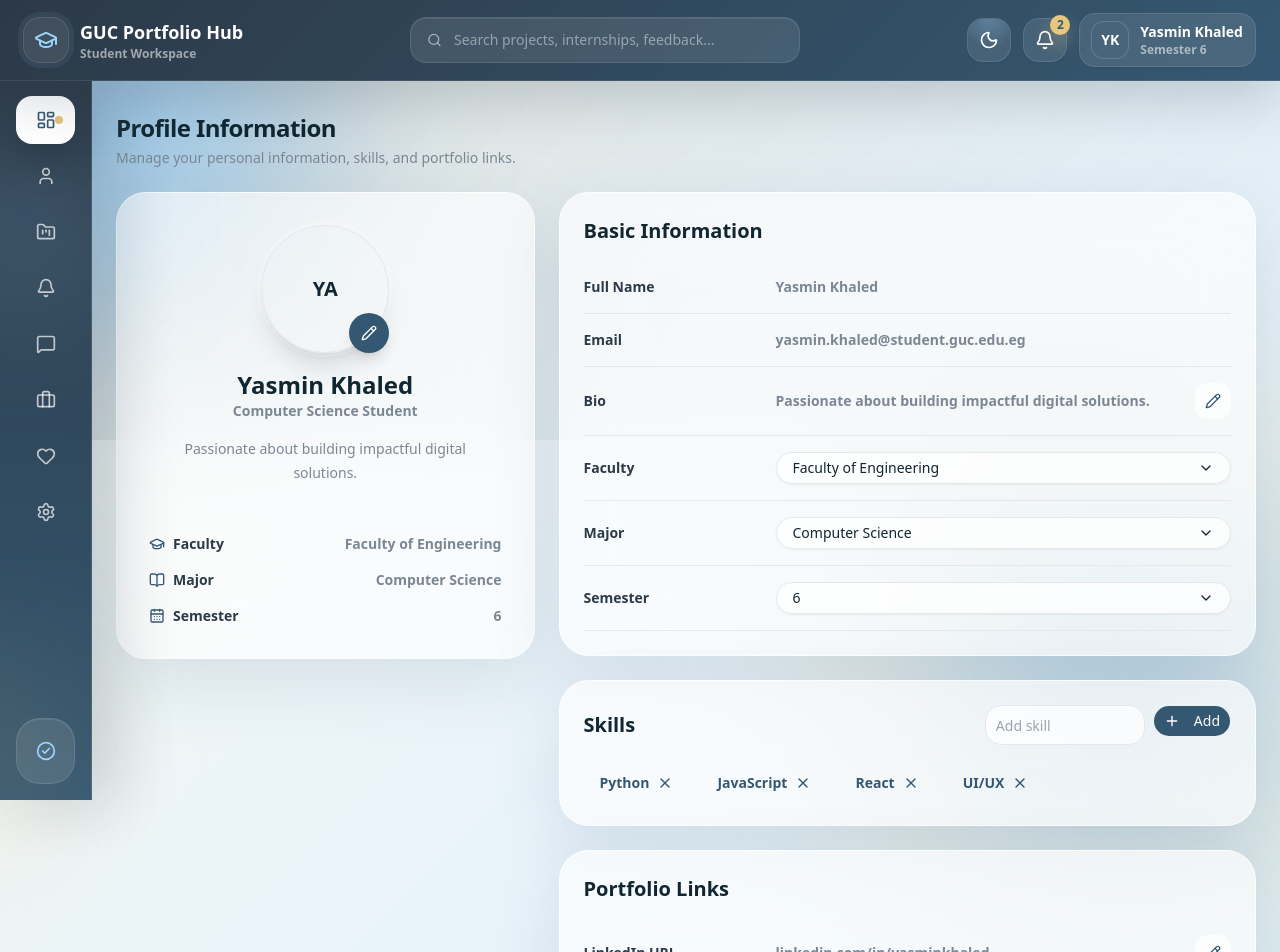
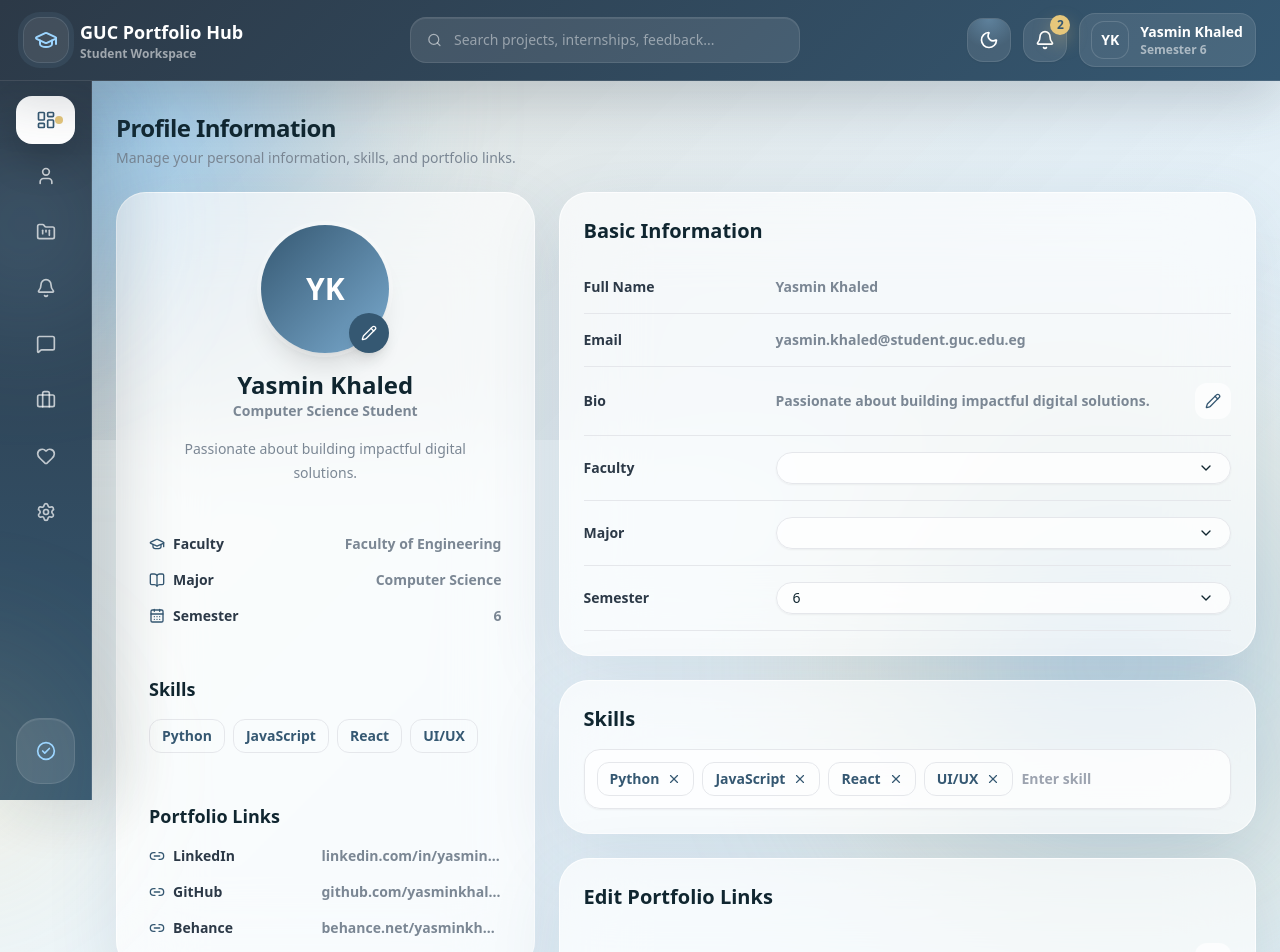
Before and after one commit to xxjessiexx/GUC-Portfolio-Hub, a React (Vite) app in the folder MS2/: page /edit-profile in a window 1280 px wide. Shown: the top 952 px of the page. Built offline with nearby package versions, Linux system fonts and the light colour scheme.

Commit message:
Fix student profile page UI,improve skills styling, fix deactivate logic

```diff
--- a/MS2/src/components/profile/EditableProfileField.jsx
+++ b/MS2/src/components/profile/EditableProfileField.jsx
@@ -4,7 +4,7 @@ import { Input } from "@/components/ui/input";
 
 export default function EditableProfileField({ label, value, onSave }) {
   const [isEditing, setIsEditing] = useState(false);
-  const [draftValue, setDraftValue] = useState(value);
+  const [draftValue, setDraftValue] = useState(value || "");
 
   const handleSave = () => {
     onSave(draftValue);
@@ -12,7 +12,7 @@ export default function EditableProfileField({ label, value, onSave }) {
   };
 
   const handleCancel = () => {
-    setDraftValue(value);
+    setDraftValue(value || "");
     setIsEditing(false);
   };
 
@@ -28,7 +28,7 @@ export default function EditableProfileField({ label, value, onSave }) {
         />
       ) : (
         <p className="text-sm font-semibold text-[color:var(--muted)]">
-          {value}
+          {value || "Not added"}
         </p>
       )}
 
--- a/MS2/src/components/profile/ProfilePhotoUploader.jsx
+++ b/MS2/src/components/profile/ProfilePhotoUploader.jsx
@@ -4,6 +4,13 @@ import { Pencil } from "lucide-react";
 
 export default function ProfilePhotoUploader({ image, setImage, name }) {
   const fileInputRef = useRef();
+
+  const initials = name
+    ?.split(" ")
+    .map((part) => part[0])
+    .join("")
+    .slice(0, 2)
+    .toUpperCase();
 
   const handleUpload = (event) => {
     const file = event.target.files[0];
@@ -18,20 +25,20 @@ export default function ProfilePhotoUploader({ image, setImage, name }) {
       <div className="relative">
         <Avatar className="h-32 w-32 ring-4 ring-white/20 shadow-xl">
           <AvatarImage src={image} />
-          <AvatarFallback className="text-xl font-black">
-            {name?.slice(0, 2).toUpperCase()}
+
+          <AvatarFallback className="bg-[linear-gradient(135deg,var(--primary),var(--secondary))] text-3xl font-black text-white">
+            {initials}
           </AvatarFallback>
         </Avatar>
 
-        {/* EDIT BUTTON */}
         <button
+          type="button"
           onClick={() => fileInputRef.current.click()}
           className="absolute bottom-0 right-0 grid h-10 w-10 place-items-center rounded-full bg-[color:var(--primary)] text-white shadow-lg transition hover:scale-105"
         >
           <Pencil className="h-4 w-4" />
         </button>
 
-        {/* HIDDEN INPUT */}
         <input
           type="file"
           ref={fileInputRef}
--- a/MS2/src/components/profile/SkillsEditor.jsx
+++ b/MS2/src/components/profile/SkillsEditor.jsx
@@ -1,64 +1,59 @@
 import { useState } from "react";
-import { Plus, X } from "lucide-react";
-import { Button } from "@/components/ui/button";
-import { Input } from "@/components/ui/input";
+import { X } from "lucide-react";
 
-export default function SkillsEditor({ skills, onChange }) {
-  const [newSkill, setNewSkill] = useState("");
+export default function SkillsEditor({ skills = [], onChange }) {
+  const [input, setInput] = useState("");
 
   const addSkill = () => {
-    const cleanSkill = newSkill.trim();
-    if (!cleanSkill) return;
+    const trimmed = input.trim();
+    if (!trimmed || skills.includes(trimmed)) return;
 
-    onChange([...skills, cleanSkill]);
-    setNewSkill("");
+    onChange([...skills, trimmed]);
+    setInput("");
   };
 
   const removeSkill = (skillToRemove) => {
     onChange(skills.filter((skill) => skill !== skillToRemove));
   };
 
+  const handleKeyDown = (event) => {
+    if (event.key === "Enter") {
+      event.preventDefault();
+      addSkill();
+    }
+  };
+
   return (
     <div>
-      <div className="mb-5 flex items-center justify-between gap-4">
-        <h3 className="text-xl font-black text-[color:var(--ink)]">Skills</h3>
+      <h3 className="mb-4 text-xl font-black text-[color:var(--ink)]">
+        Skills
+      </h3>
 
-        <div className="flex gap-2">
-          <Input
-            value={newSkill}
-            onChange={(e) => setNewSkill(e.target.value)}
-            placeholder="Add skill"
-            className="h-10 w-40 rounded-2xl bg-white/70"
-          />
-
-          <Button
-            type="button"
-            onClick={addSkill}
-            className="rounded-2xl bg-[color:var(--primary)] text-white"
-          >
-            <Plus className="mr-2 h-4 w-4" />
-            Add
-          </Button>
-        </div>
-      </div>
-
-      <div className="flex flex-wrap gap-3">
+      <div className="flex flex-wrap items-center gap-2 rounded-2xl border border-[color:var(--primary)]/15 bg-white/75 px-3 py-3 shadow-sm">
         {skills.map((skill) => (
           <span
             key={skill}
-            className="inline-flex items-center gap-2 rounded-2xl bg-[color:var(--accent)]/25 px-4 py-2 text-sm font-bold text-[color:var(--primary)]"
+            className="inline-flex items-center gap-2 rounded-xl border border-[color:var(--primary)]/20 bg-[color:var(--primary)]/10 px-3 py-1.5 text-sm font-bold text-[color:var(--primary)]"
           >
             {skill}
 
             <button
               type="button"
               onClick={() => removeSkill(skill)}
-              className="text-[color:var(--primary)]/70 hover:text-red-500"
+              className="text-[color:var(--primary)]/70 transition hover:text-red-500"
             >
-              <X className="h-4 w-4" />
+              <X className="h-3.5 w-3.5" />
             </button>
           </span>
         ))}
+
+        <input
+          value={input}
+          onChange={(event) => setInput(event.target.value)}
+          onKeyDown={handleKeyDown}
+          placeholder="Enter skill"
+          className="min-w-[140px] flex-1 bg-transparent text-sm font-semibold text-[color:var(--ink)] outline-none placeholder:text-[color:var(--muted)]/70"
+        />
       </div>
     </div>
   );
--- a/MS2/src/pages/EditProfile.jsx
+++ b/MS2/src/pages/EditProfile.jsx
@@ -11,15 +11,21 @@ import DangerActions from "@/components/profile/DangerActions";
 import { notifications } from "@/data/studentDashboardData";
 import { useUserProfile } from "@/context/UserProfileContext";
 
+import { Link2 } from "lucide-react";
+
 export default function EditProfile() {
   const { profile, updateProfile } = useUserProfile();
 
-  const semesterOptions = Array.from({ length: 10 }, (_, index) =>
-    String(index + 1)
+  const semesterOptions = Array.from({ length: 10 }, (_, i) =>
+    String(i + 1)
   );
 
-  const facultyOptions = ["Faculty of Engineering"];
-  const majorOptions = ["Computer Science"];
+  const facultyOptions = [
+    "Media Engineering and Technology",
+    "Management Technology",
+  ];
+
+  const majorOptions = ["MET", "DMET", "CSEN", "BI", "Mechatronics"];
 
   return (
     <DashboardLayout notifications={notifications}>
@@ -29,23 +35,85 @@ export default function EditProfile() {
           subtitle="Manage your personal information, skills, and portfolio links."
         />
 
-        <div className="grid gap-6 xl:grid-cols-[0.75fr_1.25fr]">
-          <div className="space-y-6">
+        <div className="grid items-start gap-6 lg:grid-cols-[0.75fr_1.25fr]">
+
+          {/* ================= LEFT CARD ================= */}
           <AppCard className="p-8">
             <MiniProfileSummary
               profile={profile}
               updateProfile={updateProfile}
             />
-            </AppCard>
+
+            <div className="my-6 h-px bg-[color:var(--primary)]/10" />
+
+            {/* ===== SKILLS DISPLAY ===== */}
+            <div>
+              <h3 className="mb-4 text-lg font-black text-[color:var(--ink)]">
+                Skills
+              </h3>
+
+              <div className="flex flex-wrap gap-2">
+                {profile.skills?.length > 0 ? (
+                  profile.skills.map((skill) => (
+                    <span
+                      key={skill}
+                      className="rounded-xl border border-[color:var(--primary)]/20 bg-[color:var(--primary)]/10 px-3 py-1.5 text-sm font-bold text-[color:var(--primary)]"
+                    >
+                      {skill}
+                    </span>
+                  ))
+                ) : (
+                  <p className="text-sm font-semibold text-[color:var(--muted)]">
+                    No skills added yet.
+                  </p>
+                )}
+              </div>
             </div>
 
+            <div className="my-6 h-px bg-[color:var(--primary)]/10" />
+
+            {/* ===== LINKS DISPLAY ===== */}
+            <div>
+              <h3 className="mb-4 text-lg font-black text-[color:var(--ink)]">
+                Portfolio Links
+              </h3>
+
+              <div className="space-y-4">
+                {[
+                  ["LinkedIn", profile.links?.linkedin],
+                  ["GitHub", profile.links?.github],
+                  ["Behance", profile.links?.behance],
+                ].map(([label, value]) => (
+                  <div
+                    key={label}
+                    className="flex items-start justify-between gap-4"
+                  >
+                    <div className="flex items-center gap-2">
+                      <Link2 className="h-4 w-4 text-[color:var(--primary)]" />
+                      <p className="text-sm font-black text-[color:var(--dark)]">
+                        {label}
+                      </p>
+                    </div>
+
+                    <p className="max-w-[180px] truncate text-right text-sm font-semibold text-[color:var(--muted)]">
+                      {value || "Not added"}
+                    </p>
+                  </div>
+                ))}
+              </div>
+            </div>
+          </AppCard>
+
+          {/* ================= RIGHT CARD ================= */}
           <div className="space-y-6">
+
+            {/* ===== BASIC INFO ===== */}
             <AppCard className="p-6">
               <h3 className="mb-4 text-xl font-black text-[color:var(--ink)]">
                 Basic Information
               </h3>
 
-              {/* READ-ONLY FIELD */}
+              {/* Name (NON-EDITABLE) */}
               <div className="grid gap-3 border-b border-[color:var(--primary)]/10 py-4 md:grid-cols-[180px_1fr] md:items-center">
                 <p className="text-sm font-black text-[color:var(--dark)]">
                   Full Name
@@ -55,7 +123,7 @@ export default function EditProfile() {
                 </p>
               </div>
 
-              {/* READ-ONLY FIELD */}
+              {/* Email (NON-EDITABLE) */}
               <div className="grid gap-3 border-b border-[color:var(--primary)]/10 py-4 md:grid-cols-[180px_1fr] md:items-center">
                 <p className="text-sm font-black text-[color:var(--dark)]">
                   Email
@@ -98,6 +166,7 @@ export default function EditProfile() {
               />
             </AppCard>
 
+            {/* ===== SKILLS EDITOR ===== */}
             <AppCard className="p-6">
               <SkillsEditor
                 skills={profile.skills}
@@ -105,9 +174,10 @@ export default function EditProfile() {
               />
             </AppCard>
 
+            {/* ===== LINKS EDITOR ===== */}
             <AppCard className="p-6">
               <h3 className="mb-4 text-xl font-black text-[color:var(--ink)]">
-                Portfolio Links
+                Edit Portfolio Links
               </h3>
 
               <EditableProfileField
@@ -141,9 +211,11 @@ export default function EditProfile() {
               />
             </AppCard>
 
+            {/* ===== ACCOUNT ACTIONS ===== */}
             <AppCard className="p-6">
               <DangerActions />
             </AppCard>
+
           </div>
         </div>
       </div>
```
Also changed, not shown: MS2/src/components/profile/DangerActions.jsx (+13 -48 lines). Lines whose indentation alone changed are shown as unchanged.
